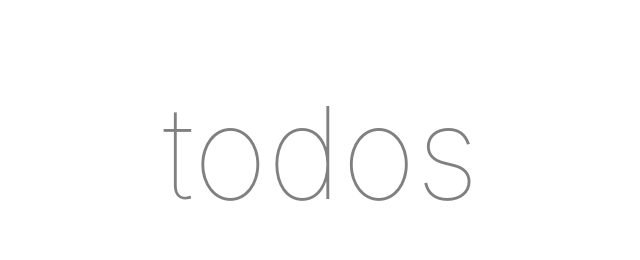
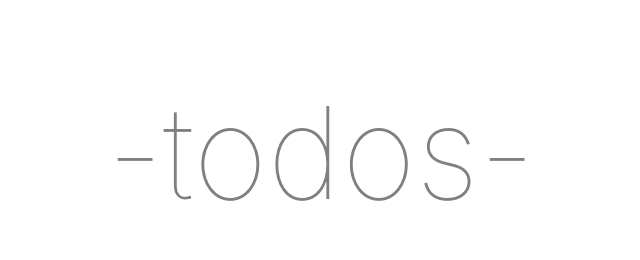
Before and after one commit to deniSwd/ToDo-application, a React (Create React App) app: page / in a window 1280 px wide. Shown: the top 260 px of the page, without its empty margins (319-959 px from the left). Built offline with nearby package versions, Linux system fonts and the light colour scheme.

Commit message:
chore: change app title text

```diff
--- a/src/App.tsx
+++ b/src/App.tsx
@@ -8,7 +8,7 @@ const App: FC  = () => {
   return (
     <div className={s.app}>
       <div className={s.title}>
-        todos
+        -todos-
       </div>
       <div className={s.content}>
         <InputField />
```
